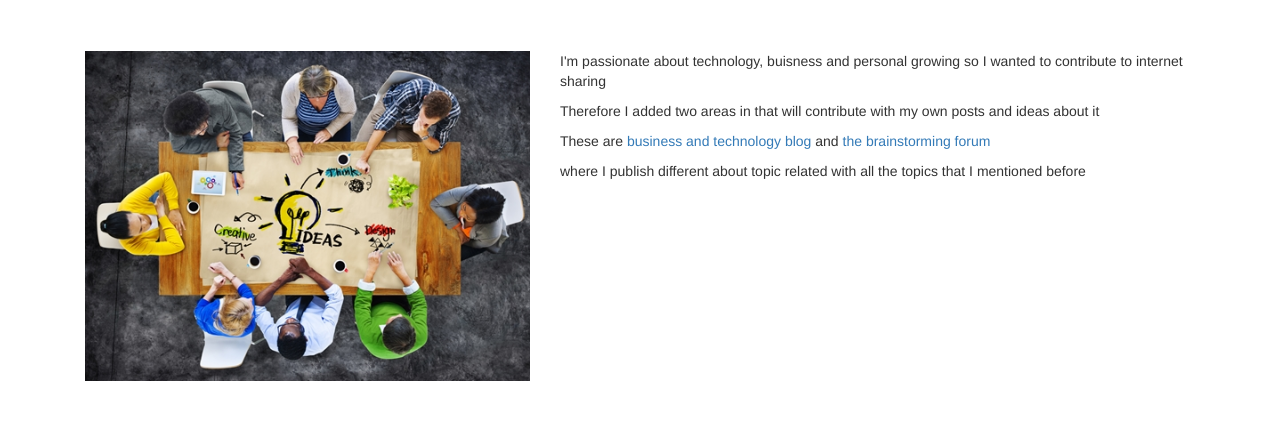
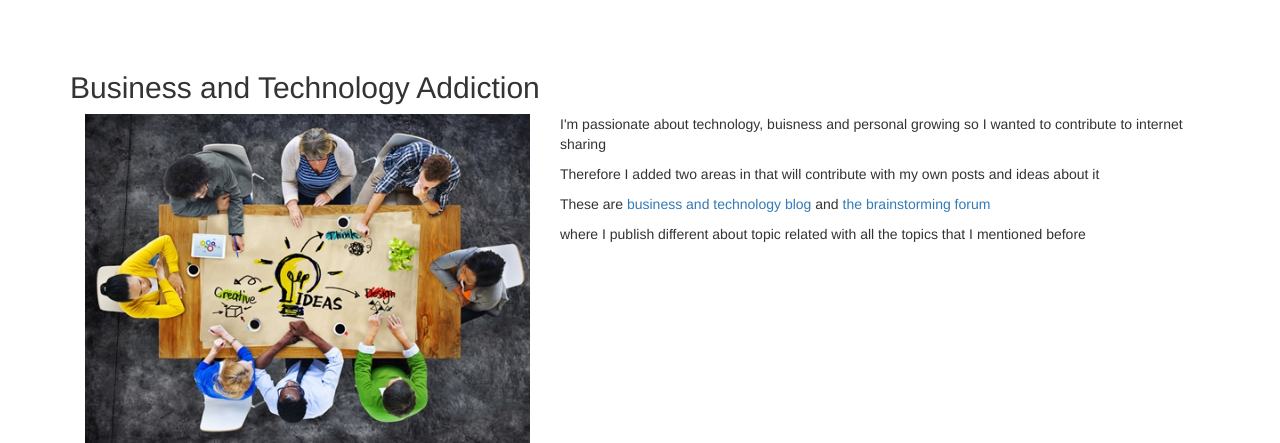
Before and after one commit to EduardoAC/eduardo-cv-frontend-web, a Yii app: template views/organisms/content-blogs.php in a window 1280 px wide. Shown: the top 443 px of the page. Run offline with PHP 8.4 and a stand-in for Yii, Linux system fonts and the light colour scheme; the template is opened without the code that fills it, so the values that code supplies are empty; some libraries are stand-ins or nearby versions.

Commit message:
Fix missing subtitle home page

```diff
--- a/views/organisms/content-blogs.php
+++ b/views/organisms/content-blogs.php
@@ -12,6 +12,7 @@ $blogLink = Url::to(['blog/index']);
 $forumLink = Url::to(['forum/index']);
 ?>
 <section class="container clearfix content-blogs">
+    <h2>Business and Technology Addiction</h2>
     <div class="col-md-5">
         <?= Html::img('images/ideas-content-blog.jpg', array('class'=>'img-responsive'));?>
     </div>
```
